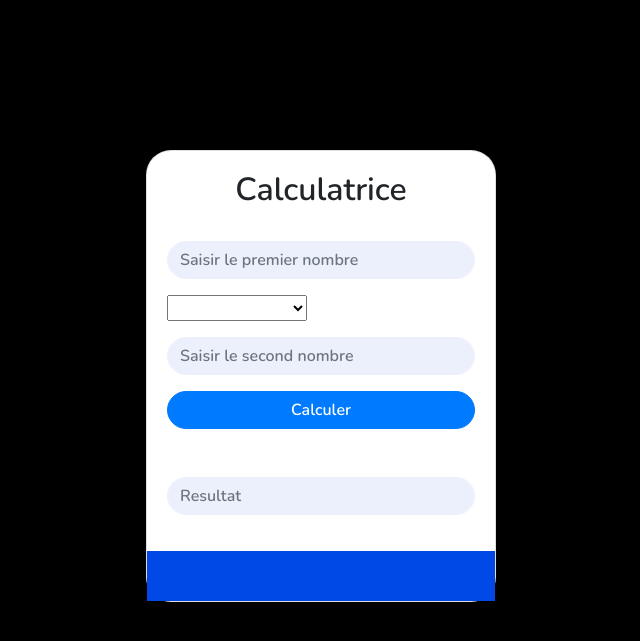
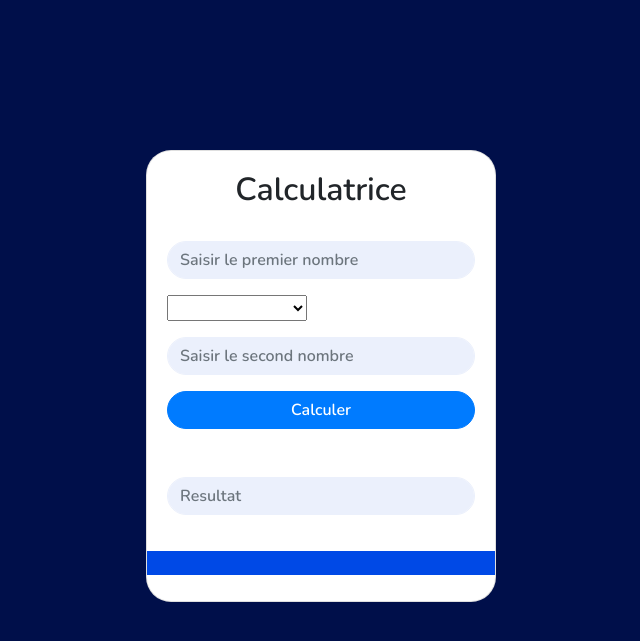
Before and after one commit to Alfousseni/CalculatricePhp, a PHP site: page / in a window 1280 px wide. Shown: the top 641 px of the page, without its empty margins (319-959 px from the left). Run offline with PHP 8.4, Linux system fonts and the light colour scheme.

Commit message:
change background color

```diff
--- a/index.css
+++ b/index.css
@@ -1,7 +1,7 @@
 
 #body {
     font-family: 'Nunito';
-  background-color:  #000000;
+  background-color:  #000f4a;
   }
   #login-card{
       width:350px;
@@ -48,8 +48,6 @@
     #adBar {
     width: 100%;
     height: 50px;
-    background-color: rgb(0, 73, 230);
-    color: rgb(0, 45, 244);
     font-family: sans-serif;
     }
     marquee {
```
